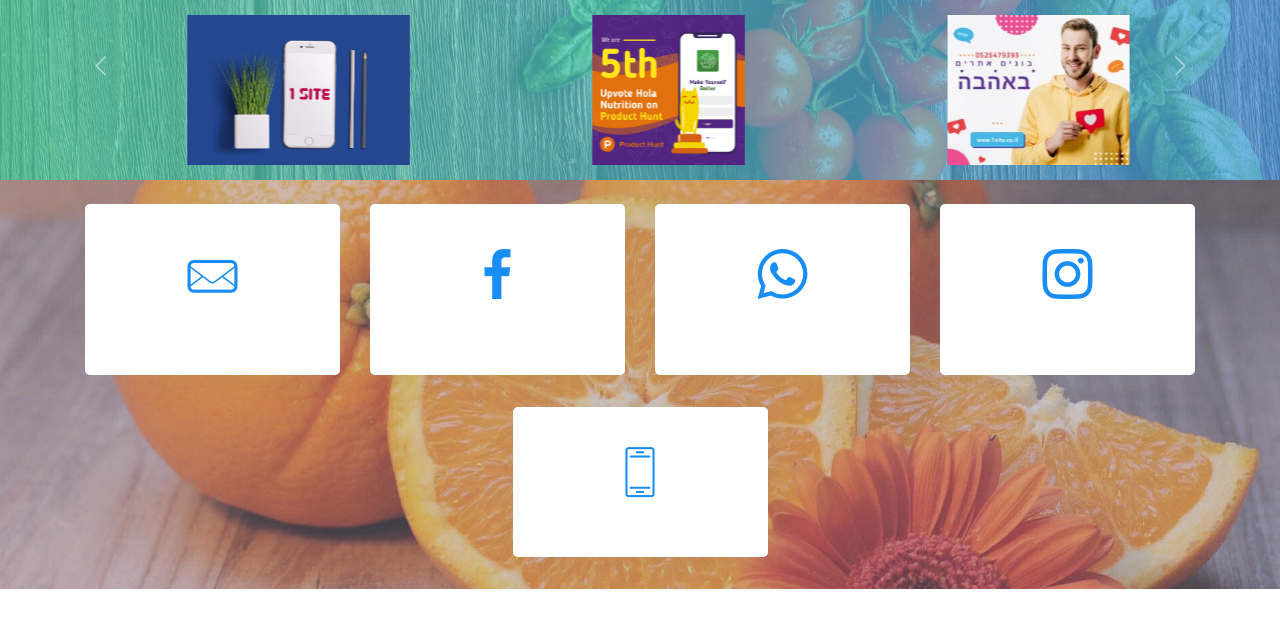
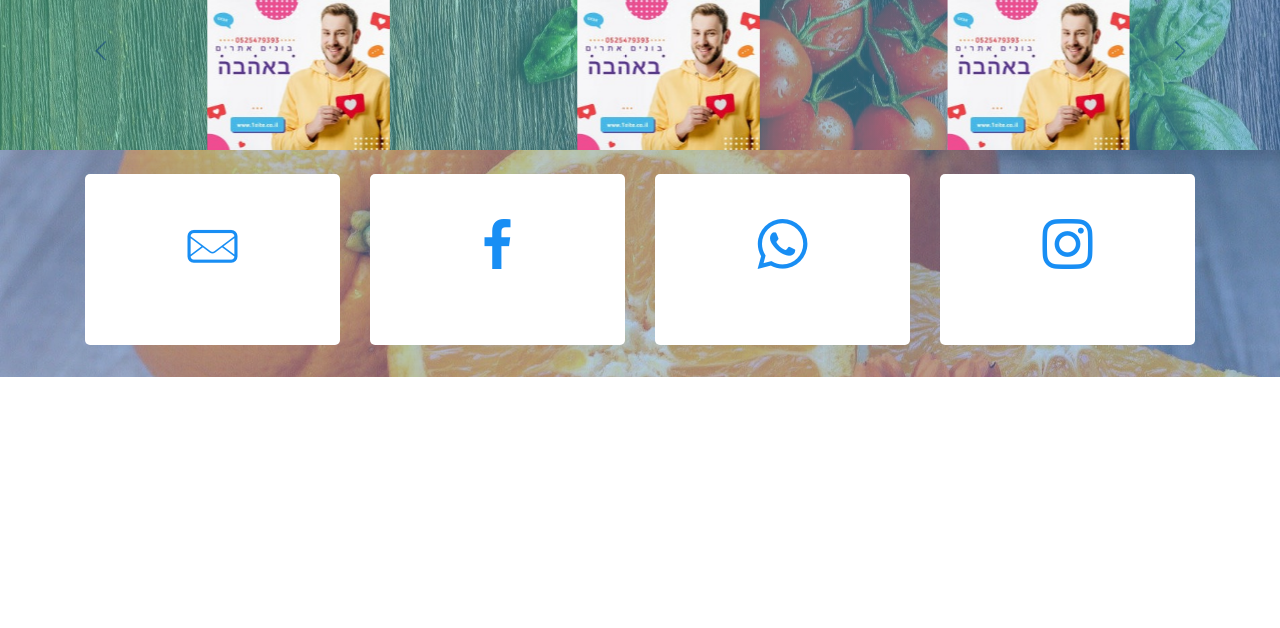
Before and after one commit to 1site/carc9, a plain HTML site: page index.html in a window 1280 px wide. Drawn offline with Linux system fonts and the light colour scheme; files whose address does not match are found by name.

Commit message:
create github pages

```diff
--- a/assets/mobirise/css/mbr-additional.css
+++ b/assets/mobirise/css/mbr-additional.css
@@ -684,8 +684,8 @@ section.lazy-placeholder:after {
   opacity: 0.5;
 }
 .cid-qKSnHq96BQ {
-  padding-top: 15px;
-  padding-bottom: 15px;
+  padding-top: 0px;
+  padding-bottom: 0px;
   background-image: url("../../../assets/images/mbr-1920x1271.jpeg");
 }
 .cid-qKSnHq96BQ .mbr-overlay {
@@ -723,7 +723,7 @@ section.lazy-placeholder:after {
   width: 40px;
   height: 40px;
   margin-top: 2rem;
-  color: #ffffff;
+  color: #04367c;
   font-weight: bold;
 }
 .cid-qKSnHq96BQ .carousel-controls .carousel-control.carousel-control-prev {
--- a/index.html
+++ b/index.html
@@ -29,13 +29,13 @@
   <section class="clients cid-qKSnHq96BQ mbr-parallax-background" id="clients1-c">
 
 
-    <div class="mbr-overlay" style="opacity: 0.7;">
+    <div class="mbr-overlay" style="opacity: 0.5;">
     </div>
 
 
     <div class="container">
         <div class="carousel slide" data-ride="carousel" role="listbox">
-            <div class="carousel-inner" data-visible="4">
+            <div class="carousel-inner" data-visible="3">
 
 
 
@@ -53,7 +53,7 @@
                     <div class="media-container-row">
                         <div class="col-md-12">
                             <div class="wrap-img ">
-                                <img src="assets/images/output-3-4000x2670.jpeg" class="img-responsive clients-img" alt="" title="">
+                                <img src="assets/images/-240x201.jpeg" class="img-responsive clients-img" alt="" title="">
                             </div>
                         </div>
                     </div>
@@ -61,7 +61,7 @@
                     <div class="media-container-row">
                         <div class="col-md-12">
                             <div class="wrap-img ">
-                                <img src="assets/images/untitled-design-2-800x800.png" class="img-responsive clients-img" alt="" title="">
+                                <img src="assets/images/-240x201.jpeg" class="img-responsive clients-img" alt="" title="">
                             </div>
                         </div>
                     </div>
@@ -84,7 +84,7 @@
 
 
 
-	<div class="mbr-overlay" style="opacity: 0.4; background-color: rgb(141, 151, 173);">
+	<div class="mbr-overlay" style="opacity: 0.4; background-color: rgb(81, 170, 250);">
 	</div>
 	<div class="container">
 
@@ -125,14 +125,7 @@
 
 				</div>
 			</div>
-			<div class="col-md-6 col-lg-3 row-item">
-				<div class="wrapper">
-					<div class="card-img pb-3 align-center">
-						<span class="mbr-iconfont mbri-mobile2"></span>
-					</div>
 
-				</div>
-			</div>
 
 
 
```
Also changed, not shown: 1 other file.
